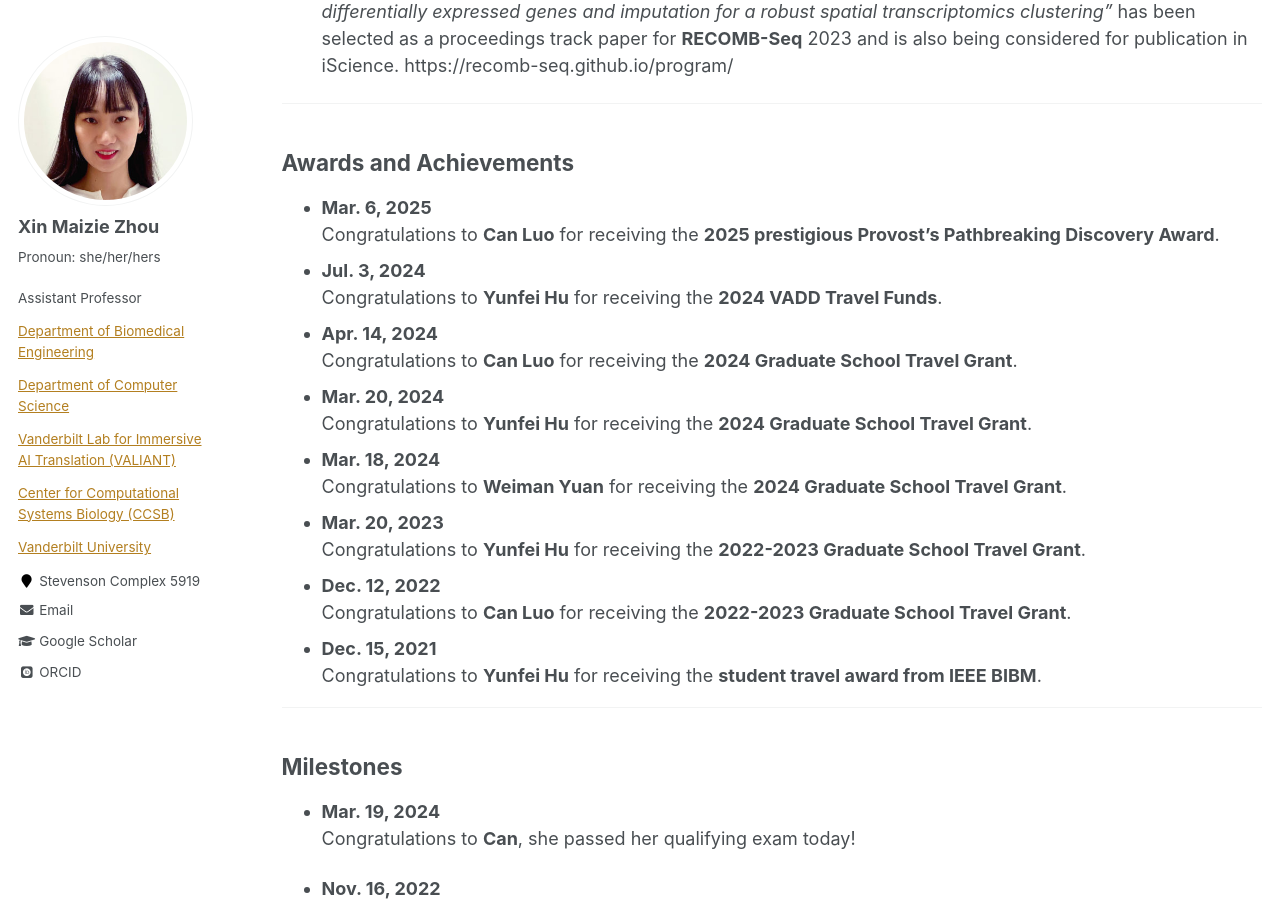
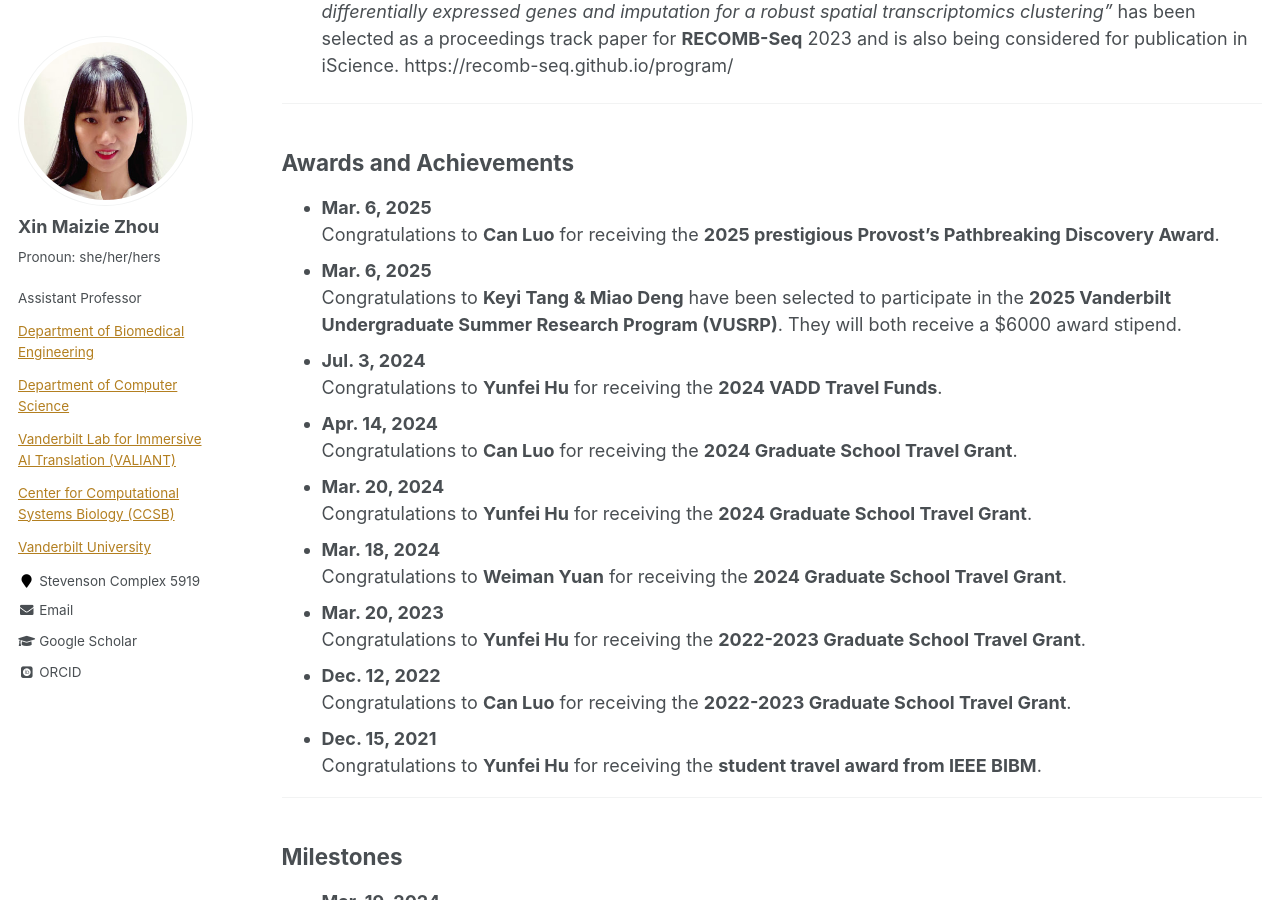
Before and after one commit to maiziezhoulab/Maiziezhoulab.github.io, a Jekyll site: the page built from _pages/LabNews.md, in a window 1280 px wide and 900 px high, scrolled down 1289 px. Built offline with Jekyll 4.4.1, drawn with Linux system fonts in a browser that asks for light colours; some web fonts are replaced.

Commit message:
Update LabNews.md

```diff
--- a/_pages/LabNews.md
+++ b/_pages/LabNews.md
@@ -40,6 +40,8 @@ author_profile: true
 
 - **Mar. 6, 2025**
   Congratulations to **Can Luo** for receiving the **2025 prestigious Provost's Pathbreaking Discovery Award**.
+- **Mar. 6, 2025**
+  Congratulations to **Keyi Tang & Miao Deng** have been selected to participate in the **2025 Vanderbilt Undergraduate Summer Research Program (VUSRP)**. They will both receive a $6000 award stipend.
 - **Jul. 3, 2024**
   Congratulations to **Yunfei Hu** for receiving the **2024 VADD Travel Funds**.
 - **Apr. 14, 2024**
```
